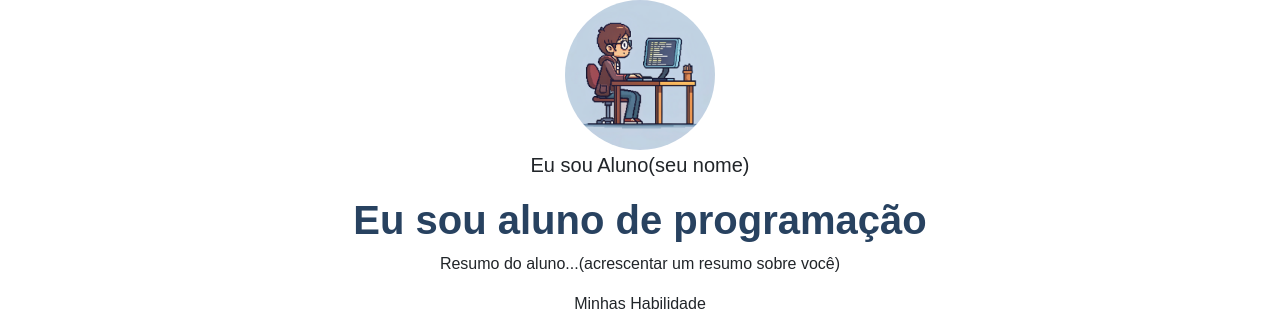
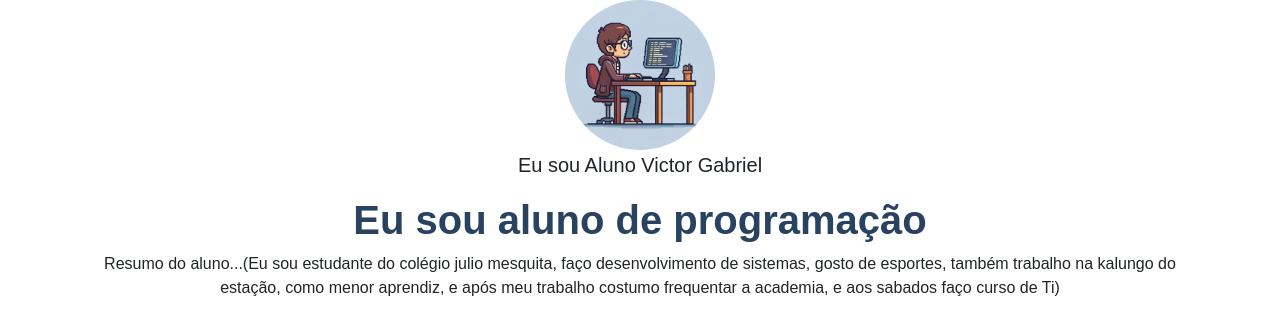
Before and after one commit to Victor2B2025/meu_portifolio_2B_victor, a plain HTML site: page index.html in a window 1280 px wide. Shown: the top 320 px of the page. Drawn offline with nearby package versions, Linux system fonts and the light colour scheme.

Commit message:
Update index.html

```diff
--- a/index.html
+++ b/index.html
@@ -11,9 +11,9 @@
 <body>
    <header class="container text-center">
     <img src="avatar.png" alt="avatar" class="rounded-circle" width="150" height="150">
-    <p class="lead">Eu sou Aluno(seu nome)</p>
+    <p class="lead">Eu sou Aluno Victor Gabriel</p>
     <h1>Eu sou aluno de programação</h1>
-    <p>Resumo do aluno...(acrescentar um resumo sobre você)</p>
+    <p>Resumo do aluno...(Eu sou estudante do colégio julio mesquita, faço desenvolvimento de sistemas, gosto de esportes, também trabalho na kalungo do estação, como menor aprendiz, e após meu trabalho costumo frequentar a academia, e aos sabados faço curso de Ti)</p>
     <p>Minhas Habilidade</p>
     <div>
         <p class="badge bg-secondary">HTML</p>
```
